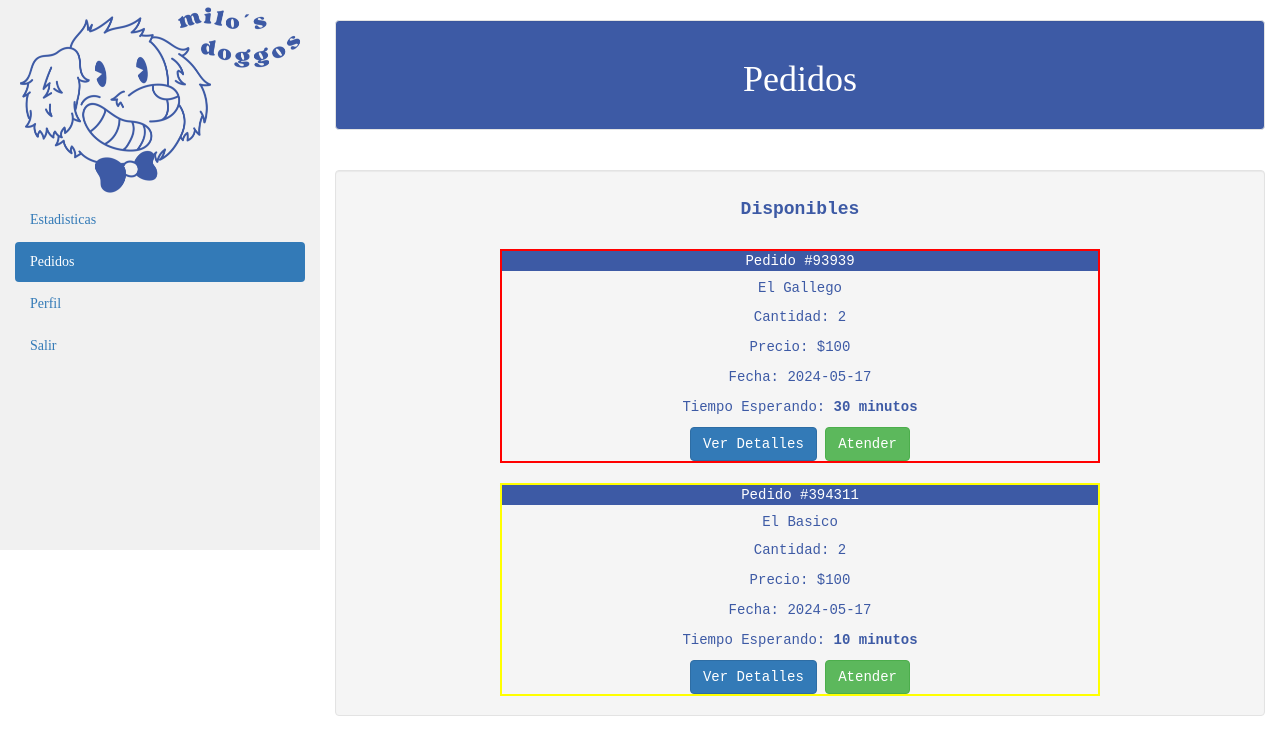
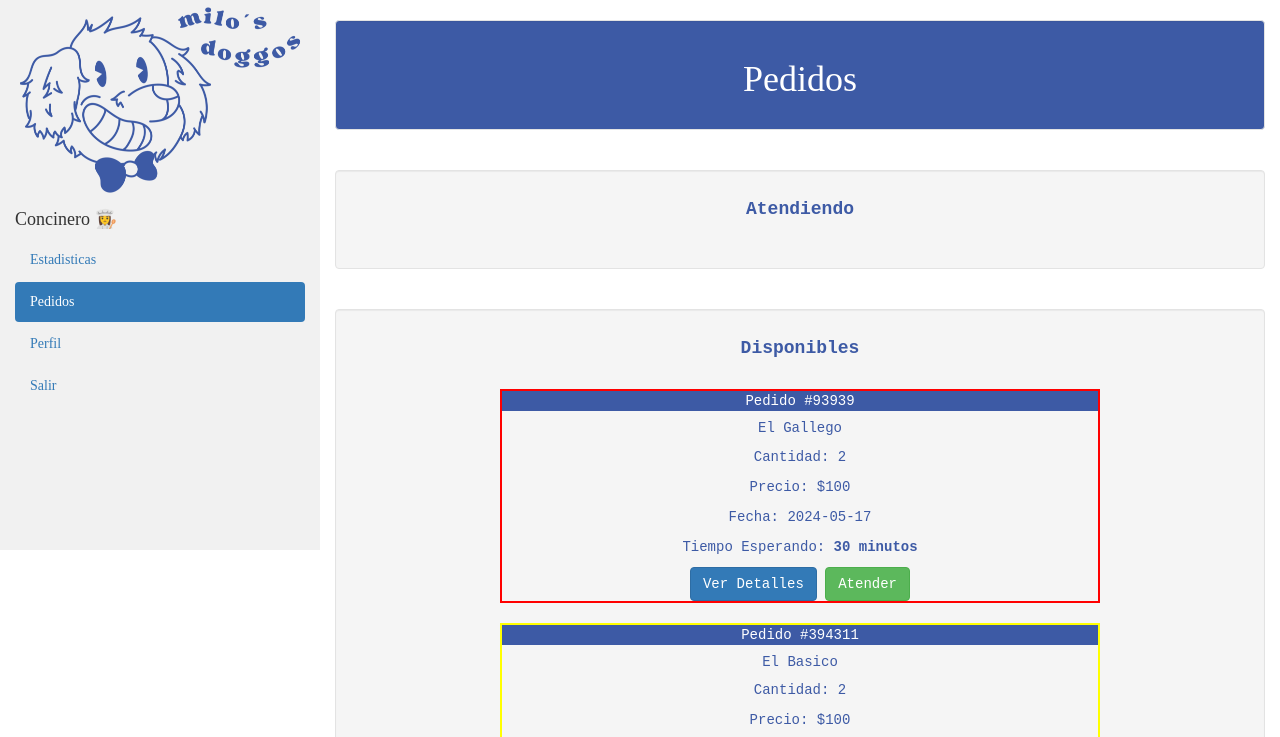
Before and after one commit to Alarxon/MilosDoggos, a plain HTML site: page cocinero.html in a window 1280 px wide. Both pictures are taken after a click on the link "Pedidos". Shown: the top 737 px of the page. Drawn offline with Linux system fonts and the light colour scheme; a web font is replaced by a local one.

Commit message:
Cambios de mensajes y roles

```diff
--- a/cocinero.html
+++ b/cocinero.html
@@ -53,6 +53,7 @@
                 <a class="navbar-brand" href="#"> <img width="60" height="60" style="margin-top: -25px;"
                         src="img/MILOS-DOGGOS_ICONO_01_02.png" alt="Logo">
                 </a>
+                <h4>Concinero 👩‍🍳</h4>
             </div>
             <div class="collapse navbar-collapse" id="myNavbar">
                 <ul class="nav navbar-nav">
@@ -70,6 +71,7 @@
             <div class="col-3 col-sm-3 sidenav hidden-xs">
                 <img style="width: 100%;" height="200" src="img/MILOS-DOGGOS_ICONO_02_resize.png" alt="Logo">
                 <br>
+                <h4>Concinero 👩‍🍳</h4>
                 <ul class="nav nav-pills nav-stacked">
                     <li class="active"><a id="estadisticasOption" href="#">Estadisticas</a></li>
                     <li><a id="pedidosOption"  href="#">Pedidos</a></li>
@@ -126,6 +128,15 @@
 
                 <div class="well" style="text-align: center;background-color: #3d5aa5;">
                     <h1 style="color: white;">Pedidos</h1>
+                </div>
+                <br>
+                <div class="row">
+                    <div class="col-sm-12" style="font-family: 'Courier New', Courier, monospace; text-align: center; color: #3d5aa5;">
+                        <div class="well">
+                            <h4><b>Atendiendo</b></h4>
+                            <br>
+                        </div>
+                    </div>
                 </div>
                 <br>
                 <div class="row">
```
Also changed, not shown: admin.html (+2 -0 lines), cliente.html (+2 -0 lines), repartidor.html (+2 -0 lines).
